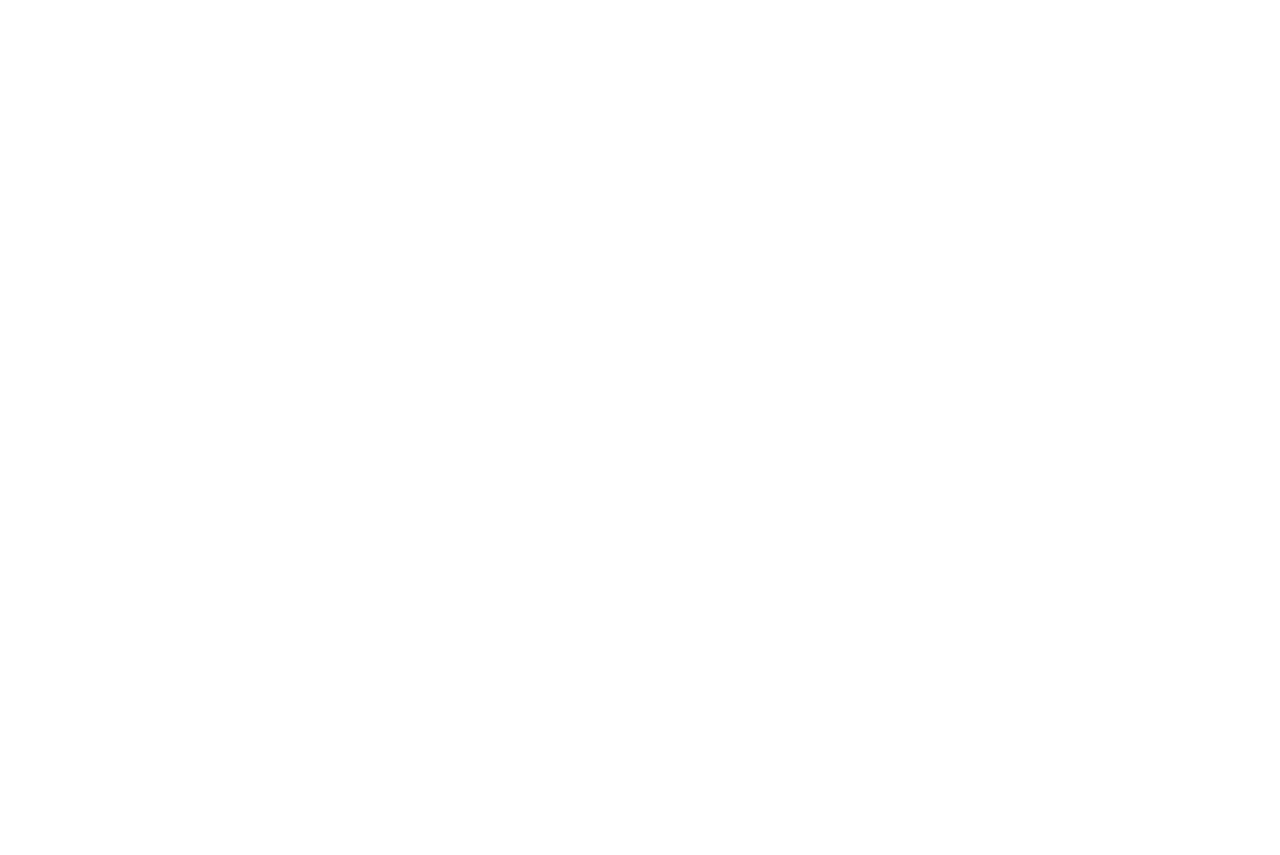
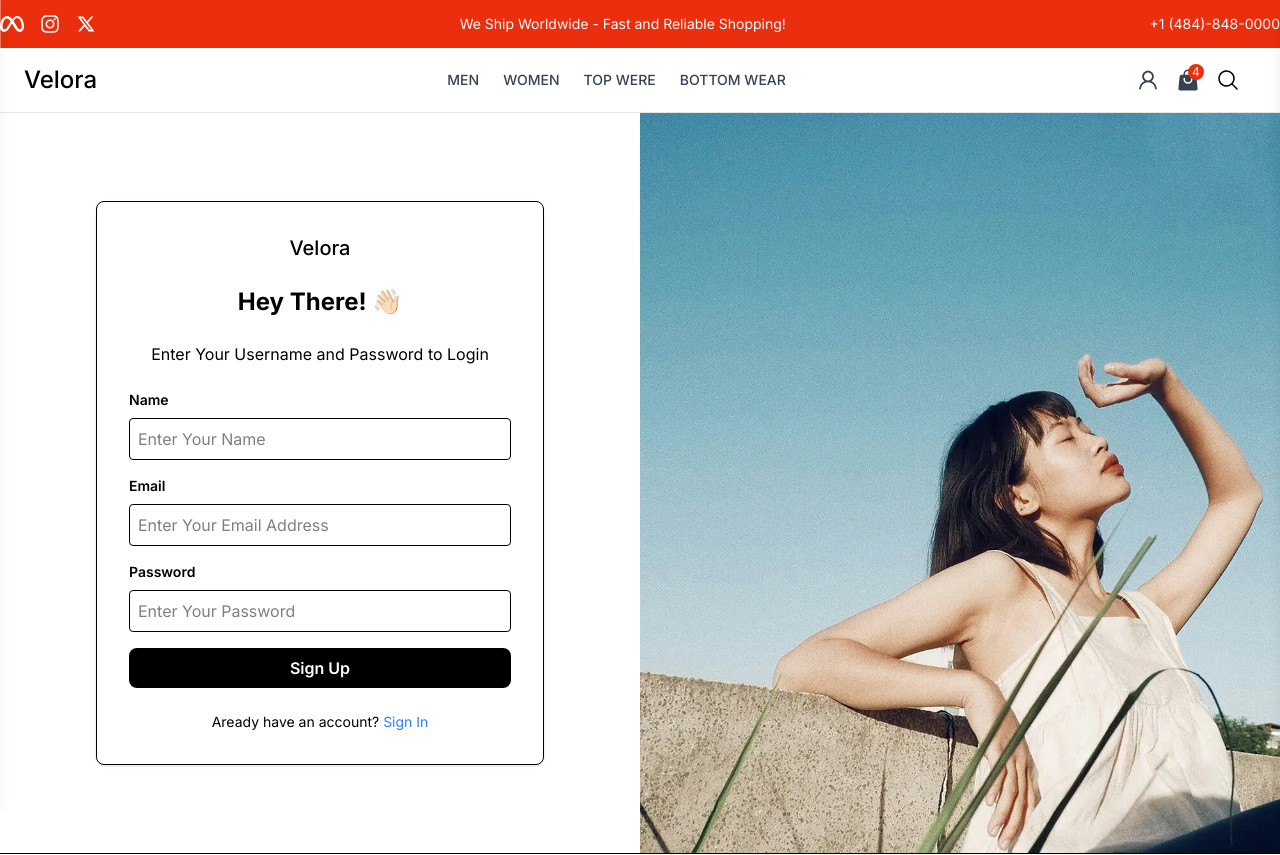
Before and after one commit to yatishhh4806/Velora, a React (Vite) app in the folder Frontend/: page /register in a window 1280 px wide. Before the commit this address had no page. Shown: the top 855 px of the page. Before the commit the page ends 800 px from the top, so only its background shows below. Built offline with nearby package versions, Linux system fonts and the light colour scheme.

Commit message:
Created Login and Register Page

```diff
--- a/Frontend/src/App.jsx
+++ b/Frontend/src/App.jsx
@@ -1,7 +1,9 @@
 import { BrowserRouter, Routes, Route } from 'react-router-dom'
 import UserLayout from './Components/Layout/UserLayout'
+import { Toaster, toast } from "sonner";
 import Home from './Pages/Home'
-import { Toaster, toast } from "sonner";
+import Login from './Pages/Login'
+import Register from './Pages/Register';
 
 
 const App = () => {
@@ -12,6 +14,8 @@
         <Route path ='/' element ={<UserLayout></UserLayout>}>
           {/* {User Layout} */}
           <Route index element={<Home></Home>}></Route>   {/* Default child route of / */}
+          <Route path= 'login' element={<Login></Login>}></Route>
+          <Route path= 'register' element={<Register></Register>}></Route>
         </Route>
         <Route>
           {/* {Admin Layout} */}
--- /dev/null
+++ b/Frontend/src/Pages/Login.jsx
@@ -0,0 +1,48 @@
+import React, { useState } from 'react'
+import { Link } from 'react-router-dom'
+import login from '../assets/login.webp'
+
+const Login = () => {
+    const [email, setemail] = useState('')
+    const [password, setpassword] = useState('')
+
+    function handleSubmit(e) {
+        e.preventDefault()
+        console.log('User Logged In:', {email, password})
+    }
+
+  return (
+    <div className='flex'>
+        <div className="w-full md:w-1/2 flex flex-col justify-center items-center p-8 md:p-12">
+            <form onSubmit={handleSubmit} className='w-full max-w-md bg-white p-8 rounded-lg border shadow-sm'>
+                <div className="flex justify-center mb-6">
+                    <h2 className='text-xl font-medium'>Velora</h2>
+                </div>
+                <h2 className='text-2xl font-bold text-center mb-6'>Hey There! 👋🏻</h2>
+                <p className='text-center mb-6'>Enter Your Username and Password to Login</p>
+                <div className="mb-4">
+                    <label className='block text-sm font-semibold mb-2'>Email</label>
+                    <input type="email" value={email} onChange={(e) => setemail(e.target.value)} className='w-full p-2 border rounded' placeholder='Enter Your Email Address' />
+                </div>
+                <div className="mb-4">
+                    <label className="block text-sm font-semibold mb-2">Password</label>
+                    <input type="password" value={password} onChange={(e) => setpassword(e.target.value)} className='w-full p-2 border rounded' placeholder='Enter Your Password' />
+                </div>
+                <button type='submit' className='w-full bg-black text-white p-2 rounded-lg font-semibold hover:bg-gray-800 transition'>Sign In</button>
+                <p className='mt-6 text-center text-sm'>
+                    Don't have an account?
+                    <Link to='/register' className='text-blue-500'> Sign Up</Link>
+                </p>
+            </form>
+        </div>
+
+        <div className="hidden md:block w-1/2 bg-gray-800">
+            <div className="h-full flex flex-col justify-center items-center">
+                <img src={login} alt="Login to Account" className='h-185 w-full object-cover' />
+            </div>
+        </div>
+    </div>
+  )
+}
+
+export default Login
--- /dev/null
+++ b/Frontend/src/Pages/Register.jsx
@@ -0,0 +1,53 @@
+import React, { useState } from 'react'
+import { Link } from 'react-router-dom'
+import register from '../assets/register.webp'
+
+const Register = () => {
+    const [name, setname] = useState('')
+    const [email, setemail] = useState('')
+    const [password, setpassword] = useState('')
+
+
+    function handleSubmit(e) {
+        e.preventDefault()
+        console.log('User Registered:', {name, email, password})
+    }
+  return (
+    <div className='flex'>
+        <div className="w-full md:w-1/2 flex flex-col justify-center items-center p-8 md:p-12">
+            <form onSubmit={handleSubmit} className='w-full max-w-md bg-white p-8 rounded-lg border shadow-sm'>
+                <div className="flex justify-center mb-6">
+                    <h2 className='text-xl font-medium'>Velora</h2>
+                </div>
+                <h2 className='text-2xl font-bold text-center mb-6'>Hey There! 👋🏻</h2>
+                <p className='text-center mb-6'>Enter Your Username and Password to Login</p>
+                <div className="mb-4">
+                    <label className='block text-sm font-semibold mb-2'>Name</label>
+                    <input type="text" value={name} onChange={(e) => setname(e.target.value)} className='w-full p-2 border rounded' placeholder='Enter Your Name' />
+                </div>
+                <div className="mb-4">
+                    <label className='block text-sm font-semibold mb-2'>Email</label>
+                    <input type="email" value={email} onChange={(e) => setemail(e.target.value)} className='w-full p-2 border rounded' placeholder='Enter Your Email Address' />
+                </div>
+                <div className="mb-4">
+                    <label className="block text-sm font-semibold mb-2">Password</label>
+                    <input type="password" value={password} onChange={(e) => setpassword(e.target.value)} className='w-full p-2 border rounded' placeholder='Enter Your Password' />
+                </div>
+                <button type='submit' className='w-full bg-black text-white p-2 rounded-lg font-semibold hover:bg-gray-800 transition'>Sign Up</button>
+                <p className='mt-6 text-center text-sm'>
+                    Aready have an account?
+                    <Link to='/login' className='text-blue-500'> Sign In</Link>
+                </p>
+            </form>
+        </div>
+
+        <div className="hidden md:block w-1/2 bg-gray-800">
+            <div className="h-full flex flex-col justify-center items-center">
+                <img src={register} alt="Login to Account" className='h-185 w-full object-cover' />
+            </div>
+        </div>
+    </div>
+  )
+}
+
+export default Register
```
